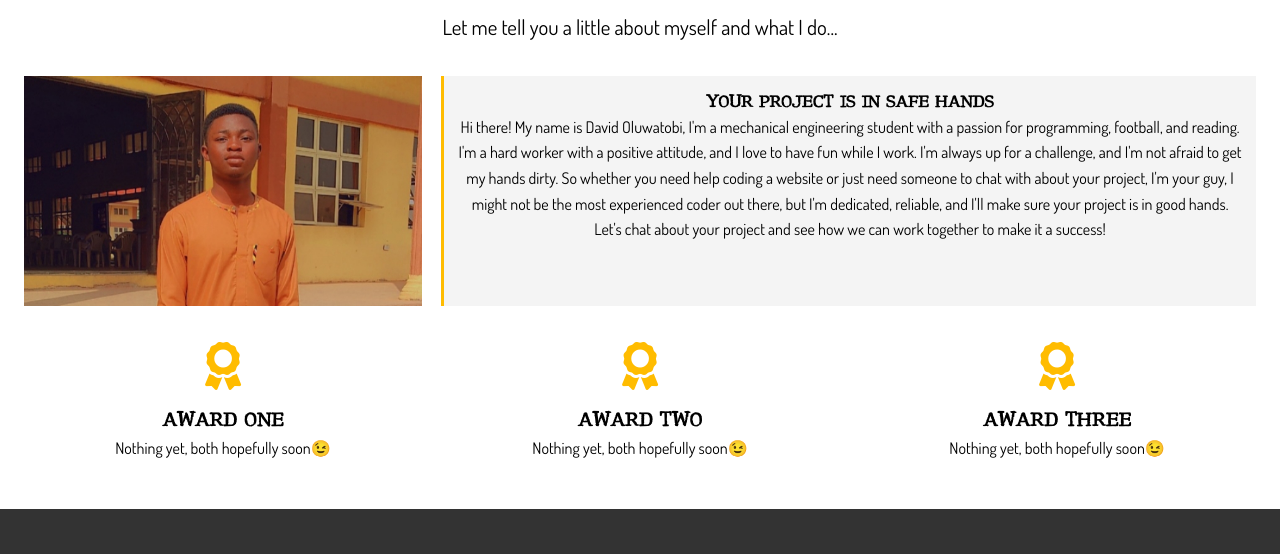
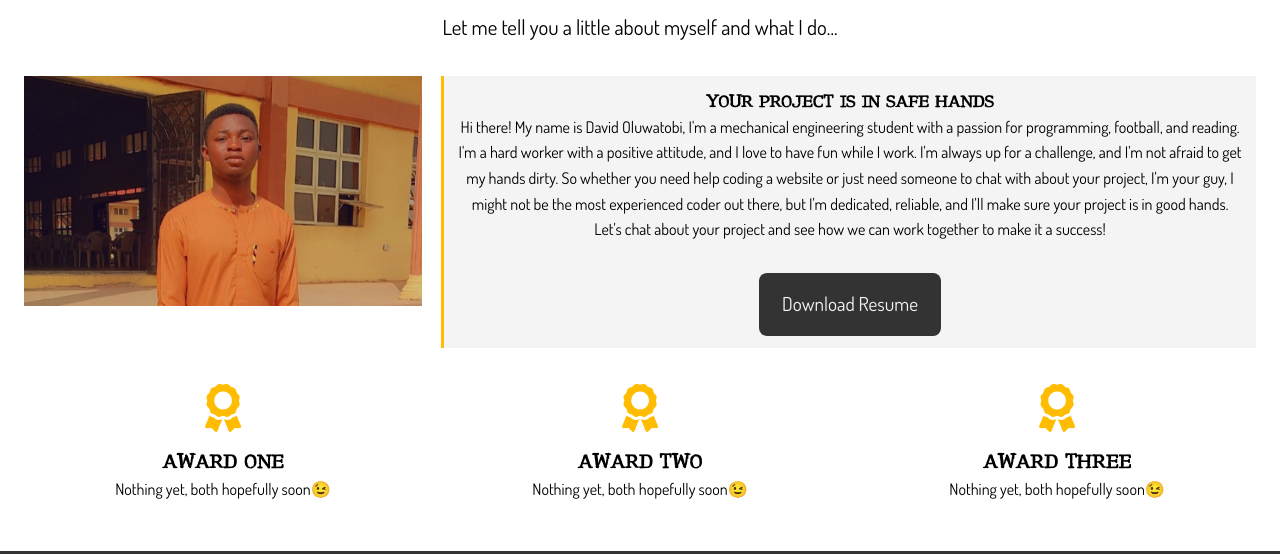
Before and after one commit to Davidoluwatobi46/Davidoluwatobi46.github.io, a website: page about.html in a window 1280 px wide. Shown: the part 205-759 px from the top of the page. Drawn offline with Linux system fonts and the light colour scheme; files whose address does not match are found by name.

Commit message:
added resume

```diff
--- a/about.html
+++ b/about.html
@@ -48,6 +48,7 @@
             <p>
               Hi there! My name is David Oluwatobi, I'm a mechanical engineering student with a passion for programming, football, and reading. I'm a hard worker with a positive attitude, and I love to have fun while I work. I'm always up for a challenge, and I'm not afraid to get my hands dirty. So whether you need help coding a website or just need someone to chat with about your project, I'm your guy,  I might not be the most experienced coder out there, but I'm dedicated, reliable, and I'll make sure your project is in good hands. Let's chat about your project and see how we can work together to make it a success!
             </p>
+              <a href="https://drive.google.com/file/d/1UZoU8n6XVMno9kwD6ATQF4qXXLw_5lmp/view?usp=drivesdk" id="resumee">Download Resume</a>
           </div>
           <div class="award-1">
             <i class="fas fa-award fa-3x"></i>
@@ -158,11 +159,12 @@
             </p>
             <ul>
               <li><img src="img/testimonials//person4.jpg" alt="" /></li>
-              <li>Korede, Ilorin.</>
+              <li >Korede, Ilorin.</>
             </ul>
           </div>
         </div>
       </div>
+
     </section>
 
     <!-- Footer -->
--- a/css/main.css
+++ b/css/main.css
@@ -22,6 +22,9 @@ h2, h3, h4{
   padding: 0 1.5rem;
   margin: auto;
   overflow: hidden; }
+ #resume{
+     padding: 0.8rem 1rem;
+ }
 
 .btn-main, .btn-light, .btn-dark {
   display: inline-block;
@@ -381,7 +384,23 @@ img {
     height: 50px;
     border-radius: 50%;
     margin-right: 0.5rem; }
-
+#resumee{
+    color: #f4f4f4;
+    background-color: #333;
+    display: block;
+    padding: 1rem;
+    max-width: 150px;
+    text-align: center;
+    margin: 30px auto 0px;
+    border-radius: 8px;
+    transition: all 0.5s;
+    border: none;
+    cursor: pointer;
+    font-size: 1.2rem;
+}
+#resumee:hover{
+    background:#ffbc00;
+}
 #contact-a .text-fields {
   display: grid;
   grid-template-areas: 'name email' 'subject phone' 'message message';
```
Also changed, not shown: contact.html (+1 -1 lines), index.html (+4 -2 lines), work.html (+1 -1 lines), img/backg6.jpeg (added), img/bit.ly_My__portfolio.png (added).
